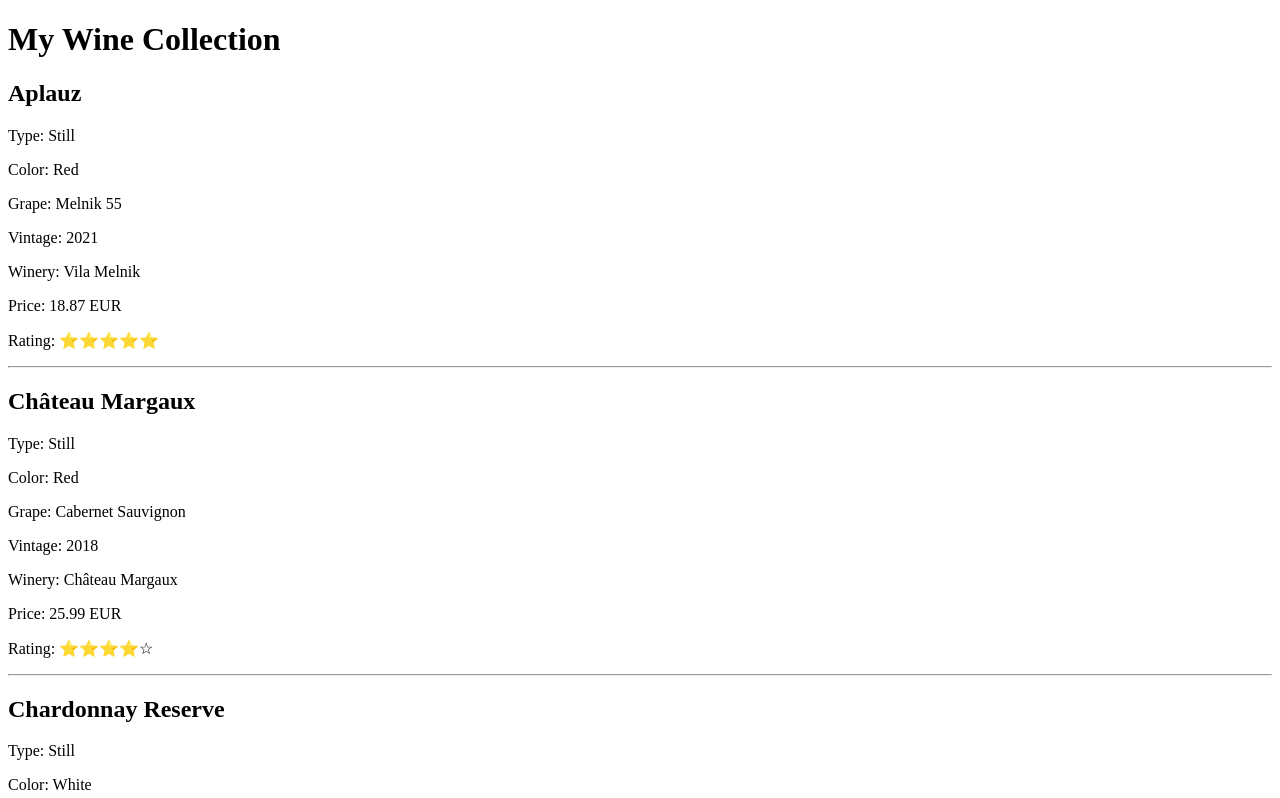
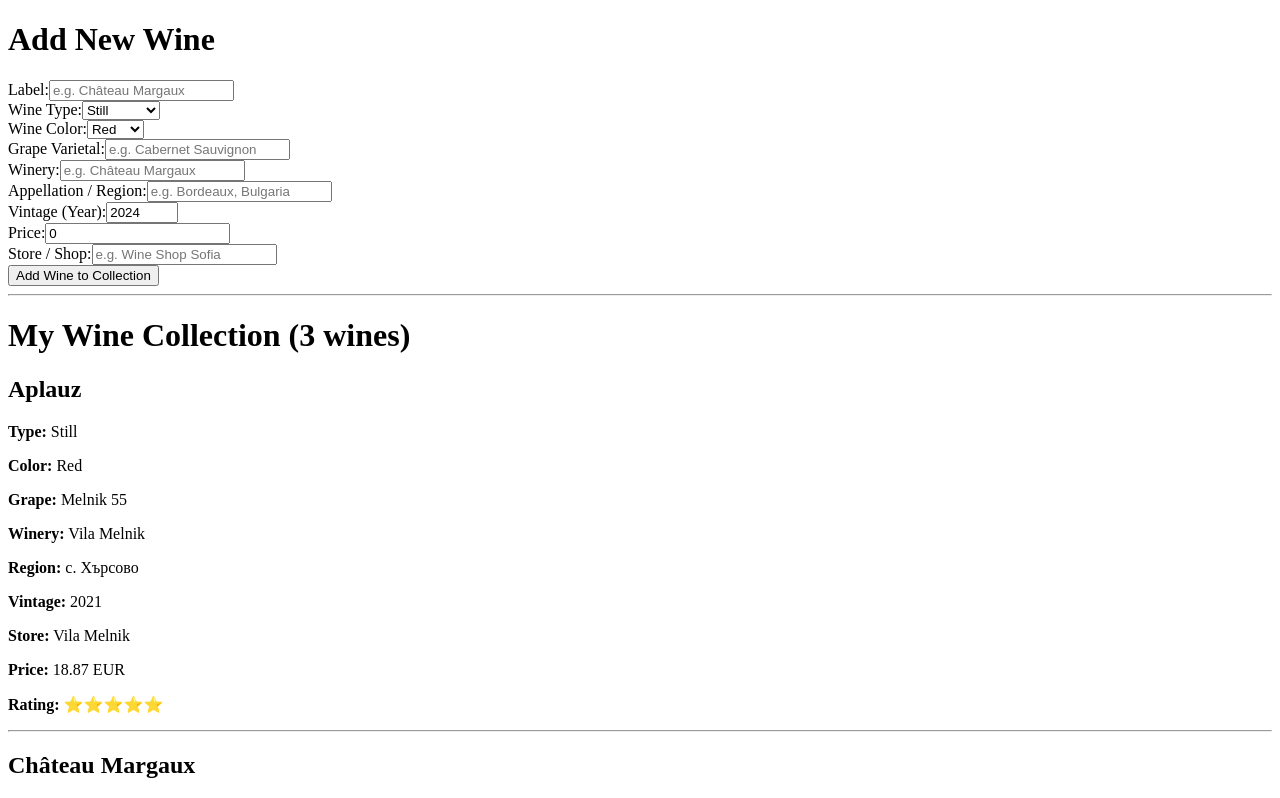
Before and after one commit to veselkamarinova/rating-app, a Nuxt app: page / in a window 1280 px wide. Shown: the top 798 px of the page. Built offline with nearby package versions, Linux system fonts and the light colour scheme.

Commit message:
Create form to add new wine.

```diff
--- a/app/pages/index.vue
+++ b/app/pages/index.vue
@@ -1,26 +1,104 @@
 <template>
   <div>
-    <h1>My Wine Collection</h1>
-    <div v-for="wine in wines" :key="wine.label">
+    <h1>Add New Wine</h1>
+    <form @submit.prevent="addWine" class="wine-form">
+      <div class="form-group">
+        <label>Label:</label>
+        <input v-model="newWine.label" placeholder="e.g. Château Margaux" required>
+      </div>
+
+      <div class="form-group">
+        <label>Wine Type:</label>
+        <select v-model="newWine.typeWine" required>
+          <option :value="WineType.Still">Still</option>
+          <option :value="WineType.Sparkling">Sparkling</option>
+          <option :value="WineType.Fortified">Fortified</option>
+          <option :value="WineType.Dessert">Dessert</option>
+          <option :value="WineType.Orange">Orange</option>
+        </select>
+      </div>
+
+      <div class="form-group">
+        <label>Wine Color:</label>
+        <select v-model="newWine.wineColor" required>
+          <option :value="WineColor.Red">Red</option>
+          <option :value="WineColor.White">White</option>
+          <option :value="WineColor.Rose">Rosé</option>
+        </select>
+      </div>
+
+      <div class="form-group">
+        <label>Grape Varietal:</label>
+        <input v-model="newWine.grapeVarietal" placeholder="e.g. Cabernet Sauvignon" required>
+      </div>
+
+      <div class="form-group">
+        <label>Winery:</label>
+        <input v-model="newWine.winery" placeholder="e.g. Château Margaux" required>
+      </div>
+
+      <div class="form-group">
+        <label>Appellation / Region:</label>
+        <input v-model="newWine.appellation" placeholder="e.g. Bordeaux, Bulgaria" required>
+      </div>
+
+      <div class="form-group">
+        <label>Vintage (Year):</label>
+        <input v-model.number="newWine.vintage" type="number" placeholder="e.g. 2020" min="1900" max="2025" required>
+      </div>
+
+      <div class="form-group">
+        <label>Price:</label>
+        <input v-model.number="newWine.price" type="number" step="0.01" placeholder="e.g. 25.99" min="0" required>
+      </div>
+
+      <div class="form-group">
+        <label>Store / Shop:</label>
+        <input v-model="newWine.store" placeholder="e.g. Wine Shop Sofia" required>
+      </div>
+
+      <button type="submit" class="submit-btn">Add Wine to Collection</button>
+    </form>
+
+    <hr>
+
+    <h1>My Wine Collection ({{ wines.length }} wines)</h1>
+    <div v-for="wine in wines" :key="wine.label" class="wine-card">
       <h2>{{ wine.label }}</h2>
-      <p>Type: {{ wine.typeWine }}</p>
-      <p>Color: {{ wine.wineColor }}</p>
-      <p>Grape: {{ wine.grapeVarietal }}</p>
-      <p>Vintage: {{ wine.vintage }}</p>
-      <p>Winery: {{ wine.winery }}</p>
-      <p>Price: {{ wine.price }} EUR</p>
-      <p>Rating: {{ getStars(wine.rating) }}</p>
+      <p><strong>Type:</strong> {{ wine.typeWine }}</p>
+      <p><strong>Color:</strong> {{ wine.wineColor }}</p>
+      <p><strong>Grape:</strong> {{ wine.grapeVarietal }}</p>
+      <p><strong>Winery:</strong> {{ wine.winery }}</p>
+      <p><strong>Region:</strong> {{ wine.appellation }}</p>
+      <p><strong>Vintage:</strong> {{ wine.vintage }}</p>
+      <p><strong>Store:</strong> {{ wine.store }}</p>
+      <p><strong>Price:</strong> {{ wine.price }} EUR</p>
+      <p><strong>Rating:</strong> {{ getStars(wine.rating) }}</p>
       <hr>
     </div>
   </div>
 </template>
 
 <script setup lang="ts">
+import { ref } from 'vue';
 import { Wine } from '~/models/Wine';
 import { WineType, WineColor } from '~/models/enums';
 
-// Create an array of wines
-const wines: Wine[] = [
+// Form data for new wine
+const newWine = ref({
+  label: '',
+  price: 0,
+  store: '',
+  typeWine: WineType.Still,
+  wineColor: WineColor.Red,
+  grapeVarietal: '',
+  winery: '',
+  appellation: '',
+  vintage: 2024
+});
+
+// Make wines array reactive
+const wines = ref<Wine[]>([
   new Wine(
     18.87,
     'Vila Melnik',
@@ -57,13 +135,45 @@
     'Burgundy',
     2020
   )
-];
+]);
 
-// Rate the wines
-wines[0]?.setRating(5);
-wines[1]?.setRating(4);
-wines[2]?.setRating(3);
+// Rate the existing wines
+wines.value[0]?.setRating(5);
+wines.value[1]?.setRating(4);
+wines.value[2]?.setRating(3);
 
+// Function to add new wine
+const addWine = () => {
+  const wine = new Wine(
+    newWine.value.price,
+    newWine.value.store,
+    'wine',
+    newWine.value.label,
+    newWine.value.typeWine,
+    newWine.value.wineColor,
+    newWine.value.grapeVarietal,
+    newWine.value.winery,
+    newWine.value.appellation,
+    newWine.value.vintage
+  );
+
+  wines.value.unshift(wine);  // Add to BEGINNING of array
+
+  // Reset form to default values
+  newWine.value = {
+    label: '',
+    price: 0,
+    store: '',
+    typeWine: WineType.Still,
+    wineColor: WineColor.Red,
+    grapeVarietal: '',
+    winery: '',
+    appellation: '',
+    vintage: 2024
+  };
+};
+
+// Function to display stars
 const getStars = (rating: number): string => {
   return '⭐'.repeat(rating) + '☆'.repeat(5 - rating);
 };
```
